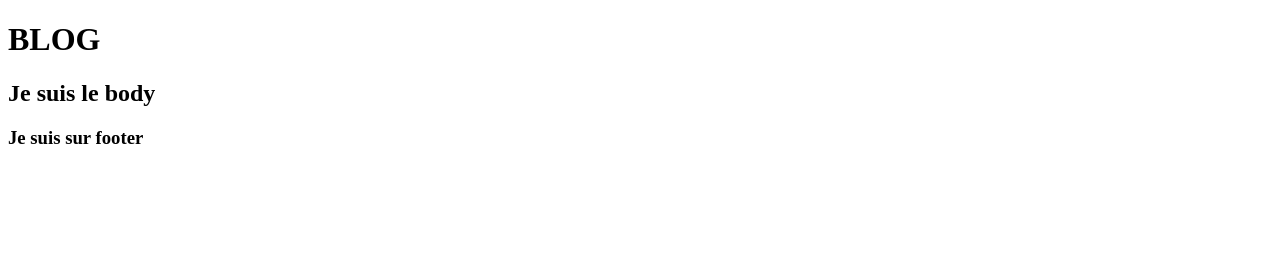
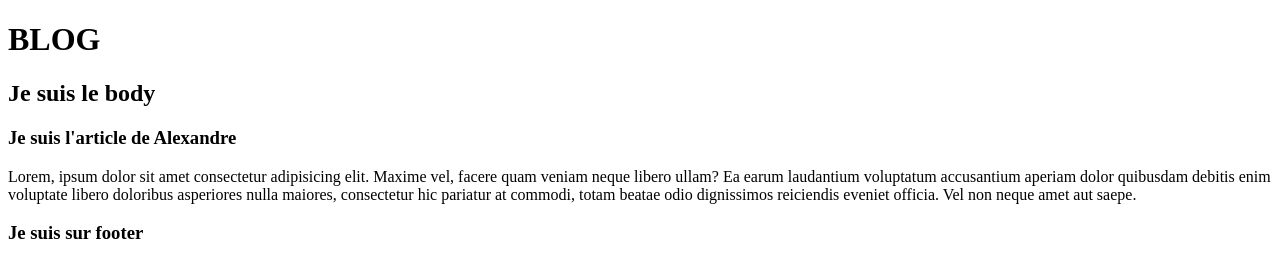
Before and after one commit to Alexandre-Hilaire/Entrainement_git_equipe, a plain HTML site: page blog.html in a window 1280 px wide. Drawn offline with Linux system fonts and the light colour scheme.

Commit message:
Ajout de l'article de Alexandre

```diff
--- a/blog.html
+++ b/blog.html
@@ -12,6 +12,10 @@
     </header>
     <main>
         <h2>Je suis le body</h2>
+        <article><h3>Je suis l'article de Alexandre</h3>
+        <p>Lorem, ipsum dolor sit amet consectetur adipisicing elit. Maxime vel, facere quam veniam neque libero ullam? Ea earum laudantium voluptatum accusantium aperiam dolor quibusdam debitis enim voluptate libero doloribus asperiores nulla maiores, consectetur hic pariatur at commodi, totam beatae odio dignissimos reiciendis eveniet officia. Vel non neque amet aut saepe.
+        </p>
+    </article>
     </main>
     <footer>
         <h3>Je suis sur footer</h3>
```
